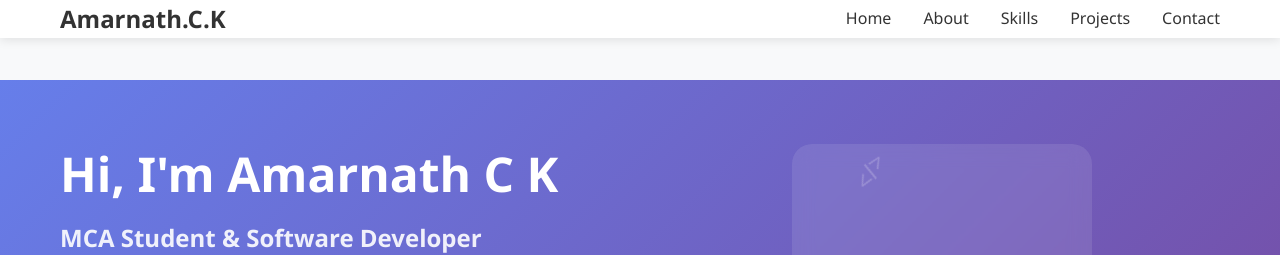
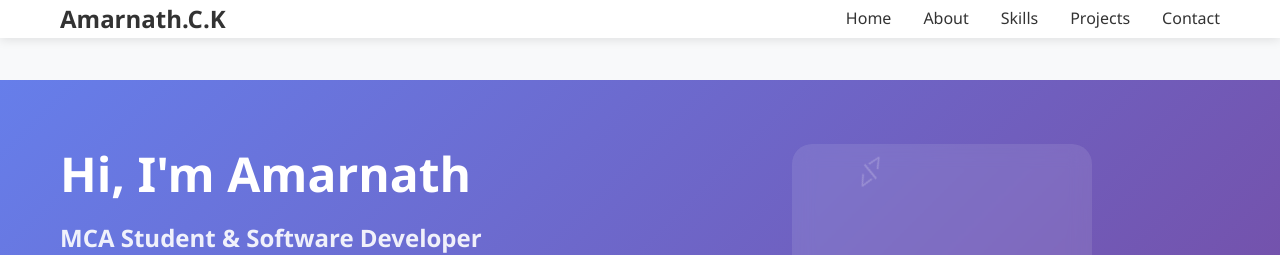
Before and after one commit to amarnathckamar/amarnathck, a plain HTML site: page index.html in a window 1280 px wide. Shown: the top 255 px of the page. Drawn offline with Linux system fonts and the light colour scheme.

Commit message:
Update index.html

```diff
--- a/index.html
+++ b/index.html
@@ -26,7 +26,7 @@
             <div class="container">
                 <div class="hero-content">
                     <div class="hero-text">
-                        <h1>Hi, I'm Amarnath C K</h1>
+                        <h1>Hi, I'm Amarnath</h1>
                         <h2>MCA Student & Software Developer</h2>
                         <p>Specializing in Python, Java, IoT systems, and Flutter. Passionate about delivering real-time applications, secure web platforms, and IoT automation solutions with full-stack expertise.</p>
                         <div class="hero-buttons">
@@ -273,4 +273,5 @@
         observer.observe(document.querySelector('.skills'));
     </script>
 </body>
+
 </html>
```
